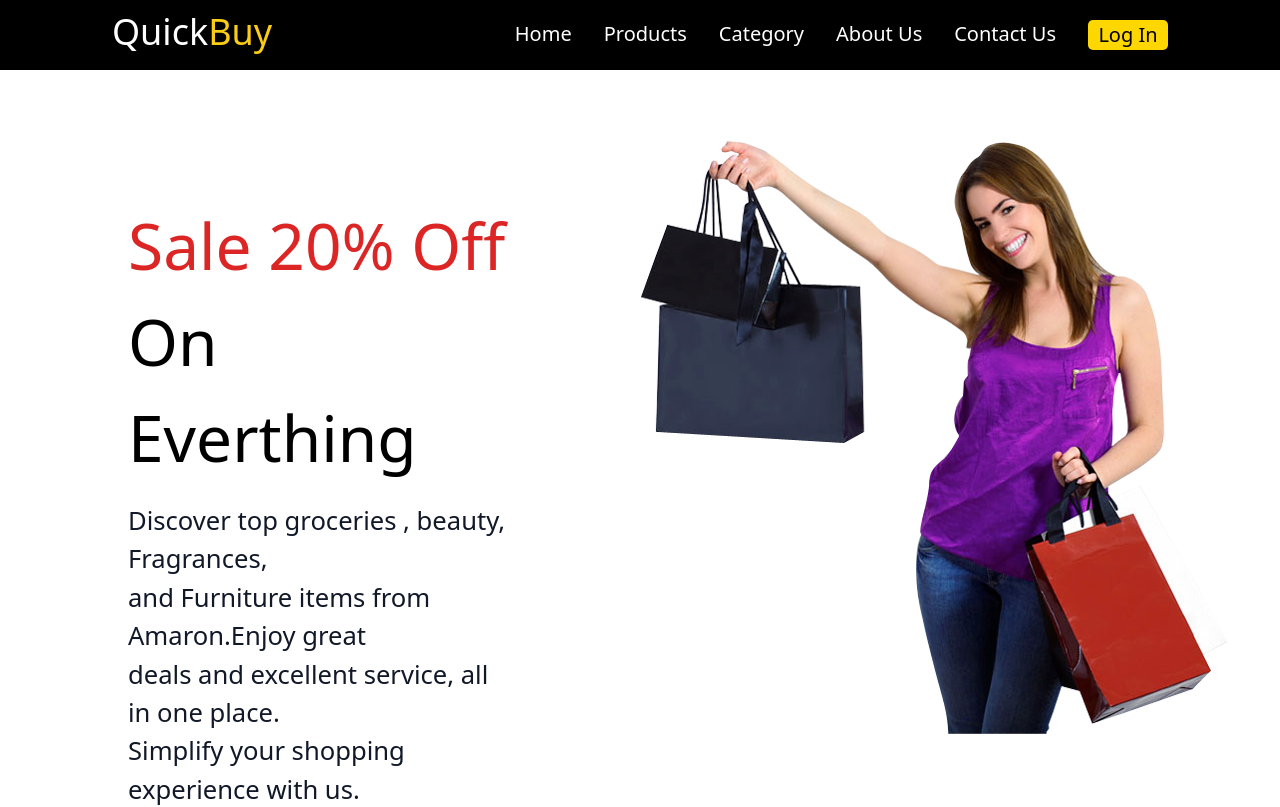
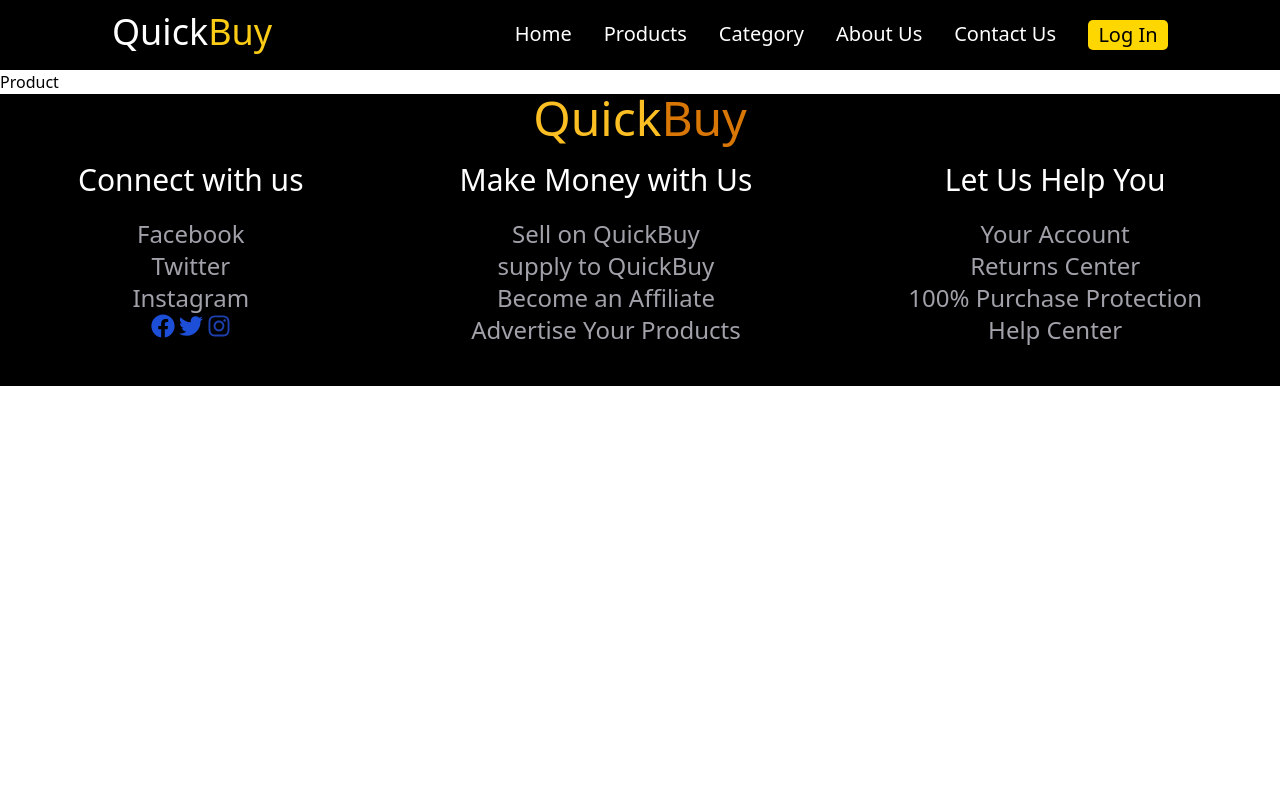
Before and after one commit to abhiroy00/ecommerce, a React (Vite) app: page /Product in a window 1280 px wide. Shown: the top 807 px of the page. Built offline with nearby package versions, Linux system fonts and the light colour scheme.

Commit message:
Routing done

```diff
--- a/src/App.jsx
+++ b/src/App.jsx
@@ -1,18 +1,57 @@
 import Navbar from './Common/Navbar'
 import './App.css'
 import Home from './Common/Home'
-// import Infopage from './features/infopage/infopage'
-// import Contact from './features/Contact us/Contact'
-// import Footer from './Common/Footer'
+import Infopage from './features/infopage/infopage'
+import Contact from './features/Contact us/Contact'
+import Footer from './Common/Footer'
+import Product from './features/products/Product'
+import { createBrowserRouter, Outlet, RouterProvider } from 'react-router-dom'
+import About from './features/About/About'
+import Category from './features/Category/category'
 function App() {
+  const router = createBrowserRouter([
+    {
+      path: "/",
+      element: <>
+        <Navbar />
+        <Outlet />
+        <Footer />
+      </>,
+      children: [
+        {
+          path: "/",
+          element: <Home/>
+        },
+        {
+          path: "/Product",
+          element: <Product/>
+        },
+        {
+          path: "/Contact",
+          element: <Contact/>
+        },
+        {
+          path: "/infopage",
+          element: <Infopage/>
+        },
+        {
+          path: "/About",
+          element: <About/>
+        },
 
+        {
+          path: "/category",
+          element: <Category/>
+        },
+
+      ]
+    }
+
+  ])
 
   return (
-    <>
-   <Navbar/>
-   <Home/>
-   {/* <Contact/> */}
-   {/* <Footer/> */}
+   <>
+   <RouterProvider router={router}/>
    </>
   )
 }
--- a/src/Common/Footer.jsx
+++ b/src/Common/Footer.jsx
@@ -4,7 +4,7 @@
 import { FaTwitter } from "react-icons/fa6";
 export default function Footer() {
   return (
-    <div className='bg-black h-auto'>
+    <div className='bg-black h-auto '>
         <div className='text-center'>
           <h1 className='text-[4vh] lg:text-5xl text-amber-600 mb-5 '><span className="text-amber-400">Quick</span>Buy</h1>
         </div>
--- a/src/Common/Home.jsx
+++ b/src/Common/Home.jsx
@@ -6,7 +6,7 @@
 import Footer from './Footer'
 export default function Home() {
   return (
-    <div className='white w-screen h-screen'>
+    <div className='white w-screen h-auto'>
       <div className='flex justify-around'>
         <div className='p-[10%] w-1/2 '>
           <h1 className='text-red-600 text-[5vw]'>Sale 20% Off</h1>
@@ -18,7 +18,7 @@
           <button className='bg-red-600 w-auto p-1 mt-5 h-auto text-white text-[2vw] rounded-md'>Shop Now</button>
         </div>
         <div className='w-1/2'>
-        <img className='w-100% h-auto  pt-[10%] pl-10%' src={Images} />
+          <img className='w-100% h-auto  pt-[10%] pl-10%' src={Images} />
         </div>
       </div>
       <div >
@@ -42,7 +42,6 @@
           </div>
         </div>
       </div>
-      <Footer />
     </div>
 
   )
--- a/src/Common/Navbar.jsx
+++ b/src/Common/Navbar.jsx
@@ -1,5 +1,6 @@
 import React  from 'react'
 import { useAuth0 } from "@auth0/auth0-react";
+import { NavLink } from 'react-router-dom';
 
 export default function Navbar() {
   const { loginWithRedirect , isAuthenticated , user} = useAuth0();
@@ -9,11 +10,11 @@
         <div className='bg-black w-screen h-[70px] flex justify-between  '>
           <h1 className='ml-28 text-4xl text-white mt-3'>Quick<span className='text-yellow-400'>Buy</span></h1>
         <ul className='flex text-white mr-28 mt-5 gap-8 text-xl'>
-          <li>Home</li>
-          <li>Products</li>
-          <li>Category</li>
-          <li>About Us</li>
-          <li>Contact Us</li>
+          <NavLink to={"/"}><li>Home</li></NavLink>
+          <NavLink to={"/Product"}><li>Products</li></NavLink>
+          <NavLink to={"/category"}><li>Category</li></NavLink>
+          <NavLink to={"/About"}><li>About Us</li></NavLink>
+          <NavLink to={"/Contact"}><li>Contact Us</li></NavLink>
           {
             isAuthenticated && (
               <li>
--- /dev/null
+++ b/src/features/About/About.jsx
@@ -0,0 +1,9 @@
+import React from 'react'
+
+const About = () => {
+  return (
+    <div>About</div>
+  )
+}
+
+export default About
--- /dev/null
+++ b/src/features/Category/Category.jsx
@@ -0,0 +1,9 @@
+import React from 'react'
+
+const Category = () => {
+  return (
+    <div>category</div>
+  )
+}
+
+export default Category
--- a/src/features/products/Product.jsx
+++ b/src/features/products/Product.jsx
@@ -2,7 +2,7 @@
 
 const Product = () => {
   return (
-    <div></div>
+    <div>Product</div>
   )
 }
 
```
